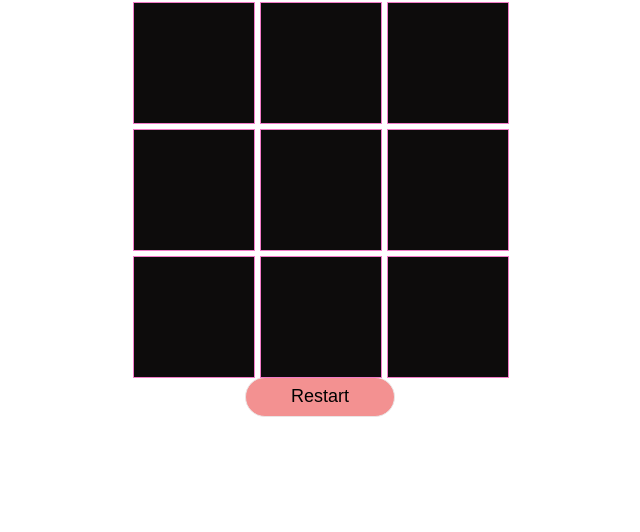
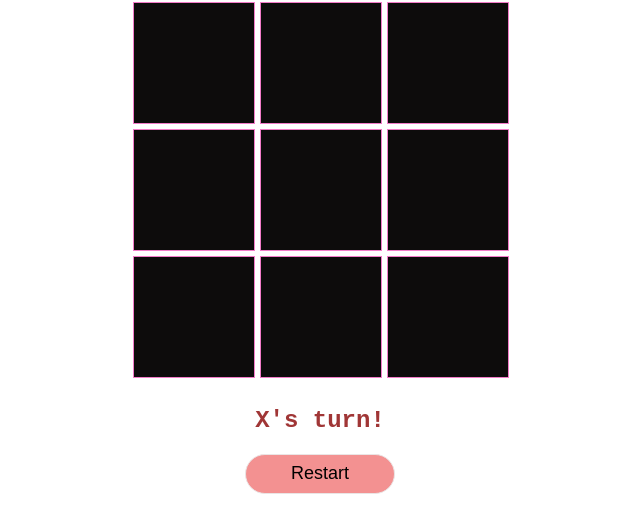
Before and after one commit to NimishaKarankal/prodigy_wd_03, a plain HTML site: page index.html in a window 1280 px wide. Shown: the part 78-610 px from the top of the page, without its empty margins (320-960 px from the left). Drawn offline with Linux system fonts and the light colour scheme.

Commit message:
Update index.html

```diff
--- a/index.html
+++ b/index.html
@@ -26,6 +26,6 @@
     <div id="endGame">
         <input type="button" value="Restart" id="restartButton" onclick="restartButton()"/>
     </div>
-    <script src="script1.js"></script>
+    <script src="main1.js"></script>
 </body>
 </html>
```
